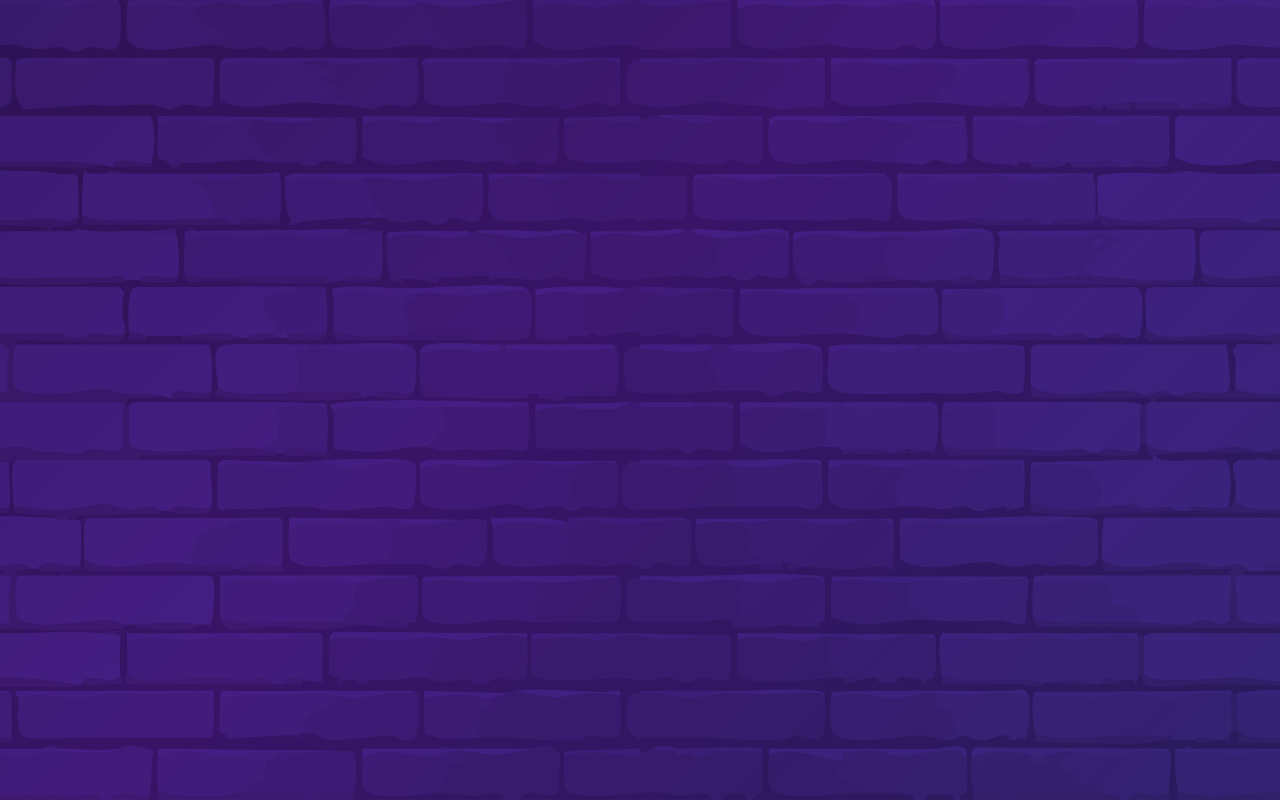
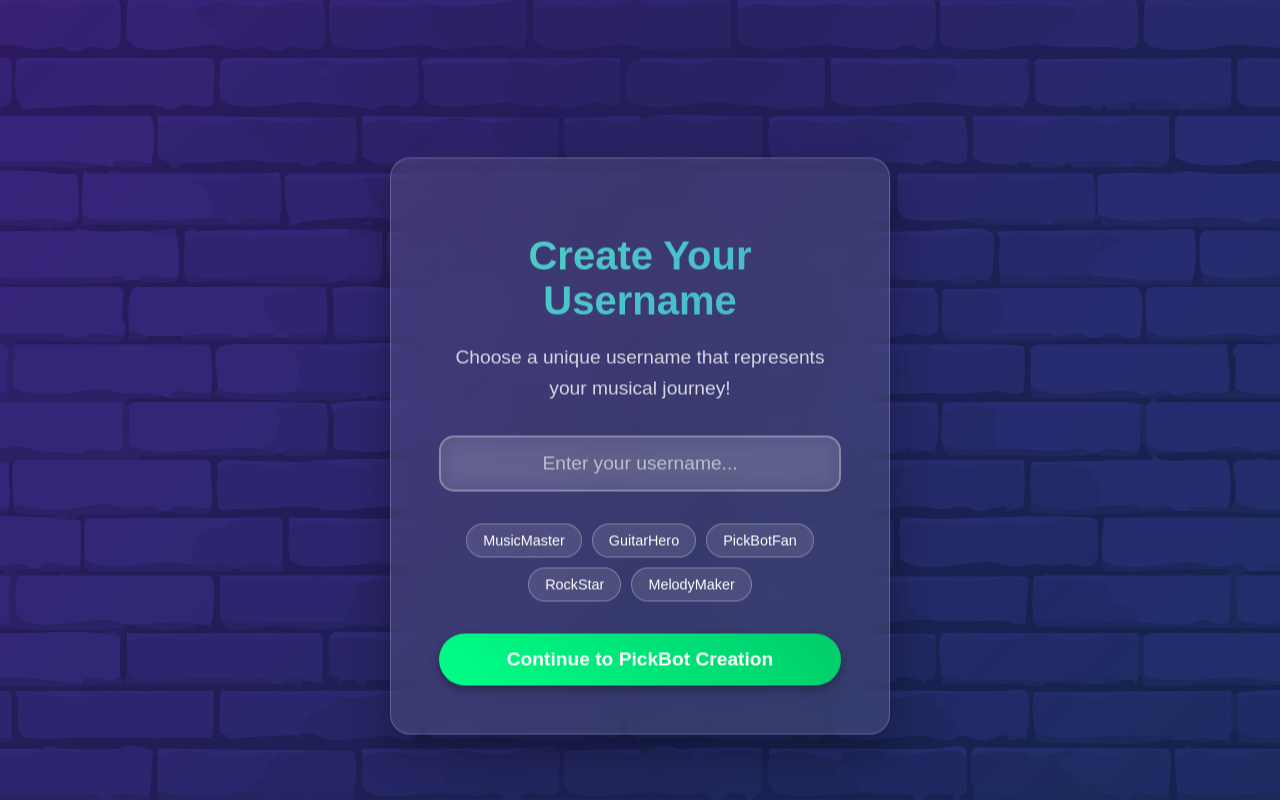
Before and after one commit to warp-records/TechTunesTmp, a React app in the folder frontend/: page /username in a window 1280 px wide. Before the commit this address had no page. Built offline with nearby package versions, Linux system fonts and the light colour scheme; the HTML template or start-up script is replaced by a standard one.

Commit message:
add username page

```diff
--- a/frontend/src/App.jsx
+++ b/frontend/src/App.jsx
@@ -5,6 +5,7 @@ import Signup from './pages/Signup'
 import Start from './pages/Start'
 import Onboard from './pages/Onboard/Onboard'
 import Pricing from './pages/Pricing'
+import Username from './pages/Username'
 
 function App() {
   return (
@@ -15,6 +16,7 @@ function App() {
         <Route path="/start" element={<Start />} />
         <Route path="/onboard" element={<Onboard />} />
         <Route path="/pricing" element={<Pricing />} />
+        <Route path="/username" element={<Username />} />
       </Routes>
     </BrowserRouter>
   )
--- a/frontend/src/pages/Pricing.jsx
+++ b/frontend/src/pages/Pricing.jsx
@@ -1,4 +1,4 @@
-import { Route } from 'react-router-dom'
+import { Route, Link } from 'react-router-dom'
 import './Pricing.css'
 import Pickbot, { Dialogue } from '../components/Pickbot'
 
@@ -55,9 +55,11 @@ export function PlanCard({ title, desc, features, startText, isPremium }) {
           <ul className="plan-features">
             {list}
           </ul>
+          <Link to="/username">
             <button className="plan-button">
               {startText}
             </button>
+          </Link>
         </div>
       </div>
     </>
--- /dev/null
+++ b/frontend/src/pages/Username.css
@@ -0,0 +1,136 @@
+.username-container {
+    background: rgba(255, 255, 255, 0.1);
+    backdrop-filter: blur(20px);
+    border-radius: 20px;
+    padding: 3rem;
+    text-align: center;
+    box-shadow: 0 20px 40px rgba(0, 0, 0, 0.3);
+    border: 1px solid rgba(255, 255, 255, 0.2);
+    max-width: 500px;
+    width: 90%;
+    animation: cardFloat 3s ease-in-out infinite;
+}
+
+@keyframes cardFloat {
+    0%, 100% { transform: translateY(0px); }
+    50% { transform: translateY(-10px); }
+}
+
+.username-title {
+    font-size: 2.5rem;
+    font-weight: bold;
+    margin-bottom: 1rem;
+    background: linear-gradient(135deg, #ff6b6b, #4ecdc4, #45b7d1, #96ceb4, #feca57);
+    background-size: 300% 300%;
+    -webkit-background-clip: text;
+    -webkit-text-fill-color: transparent;
+    background-clip: text;
+    animation: gradientShift 3s ease-in-out infinite;
+}
+
+@keyframes gradientShift {
+    0%, 100% { background-position: 0% 50%; }
+    50% { background-position: 100% 50%; }
+}
+
+.username-subtitle {
+    font-size: 1.2rem;
+    color: rgba(255, 255, 255, 0.8);
+    margin-bottom: 2rem;
+    line-height: 1.6;
+}
+
+.username-input-container {
+    position: relative;
+    margin: 2rem 0;
+}
+
+.username-input {
+    width: 100%;
+    padding: 15px 20px;
+    font-size: 1.2rem;
+    background: rgba(255, 255, 255, 0.1);
+    border: 2px solid rgba(255, 255, 255, 0.3);
+    border-radius: 15px;
+    color: white;
+    text-align: center;
+    backdrop-filter: blur(10px);
+    transition: all 0.3s ease;
+}
+
+.username-input:focus {
+    outline: none;
+    border-color: #00ff88;
+    box-shadow: 0 0 20px rgba(0, 255, 136, 0.3);
+    background: rgba(255, 255, 255, 0.15);
+}
+
+.username-input::placeholder {
+    color: rgba(255, 255, 255, 0.6);
+}
+
+.username-suggestions {
+    margin-top: 1rem;
+    display: flex;
+    flex-wrap: wrap;
+    gap: 10px;
+    justify-content: center;
+}
+
+.suggestion-btn {
+    padding: 8px 16px;
+    background: rgba(255, 255, 255, 0.1);
+    border: 1px solid rgba(255, 255, 255, 0.3);
+    border-radius: 20px;
+    color: white;
+    cursor: pointer;
+    transition: all 0.3s ease;
+    font-size: 0.9rem;
+}
+
+.suggestion-btn:hover {
+    background: rgba(255, 255, 255, 0.2);
+    transform: translateY(-2px);
+}
+
+.username-continue-btn {
+    width: 100%;
+    padding: 15px 30px;
+    background: linear-gradient(45deg, #00ff88, #00cc6a);
+    border: none;
+    border-radius: 30px;
+    color: white;
+    font-weight: bold;
+    font-size: 1.2rem;
+    cursor: pointer;
+    transition: all 0.3s ease;
+    box-shadow: 0 4px 8px rgba(0, 0, 0, 0.3);
+    margin-top: 2rem;
+}
+
+.username-continue-btn:hover {
+    transform: translateY(-2px) scale(1.02);
+    box-shadow: 0 6px 12px rgba(0, 0, 0, 0.4);
+    background: linear-gradient(45deg, #00ff99, #00dd7a);
+}
+
+.username-continue-btn:disabled {
+    background: rgba(255, 255, 255, 0.2);
+    cursor: not-allowed;
+    transform: none;
+}
+
+@media (max-width: 768px) {
+    .username-container {
+        padding: 2rem;
+        margin: 1rem;
+    }
+
+    .username-title {
+        font-size: 2rem;
+    }
+
+    .username-subtitle {
+        font-size: 1rem;
+    }
+}
--- /dev/null
+++ b/frontend/src/pages/Username.jsx
@@ -0,0 +1,34 @@
+import './Username.css'
+
+const defaultSuggestions = ['MusicMaster', 'GuitarHero', 'PickBotFan', 'RockStar', 'MelodyMaker']
+
+export default function Username({ suggestions = defaultSuggestions }) {
+  return (
+    <main className="main-container">
+      <div className="username-container">
+        <h1 className="username-title">Create Your Username</h1>
+        <p className="username-subtitle">Choose a unique username that represents your musical journey!</p>
+
+        <div className="username-input-container">
+          <input
+            type="text"
+            className="username-input"
+            placeholder="Enter your username..."
+            maxLength="20"
+            autoComplete="off"
+          />
+        </div>
+
+        <div className="username-suggestions">
+          {suggestions.map((name) => (
+            <button key={name} className="suggestion-btn">{name}</button>
+          ))}
+        </div>
+
+        <button className="username-continue-btn">
+          Continue to PickBot Creation
+        </button>
+      </div>
+    </main>
+  )
+}
```
Lines whose indentation alone changed are shown as unchanged.
